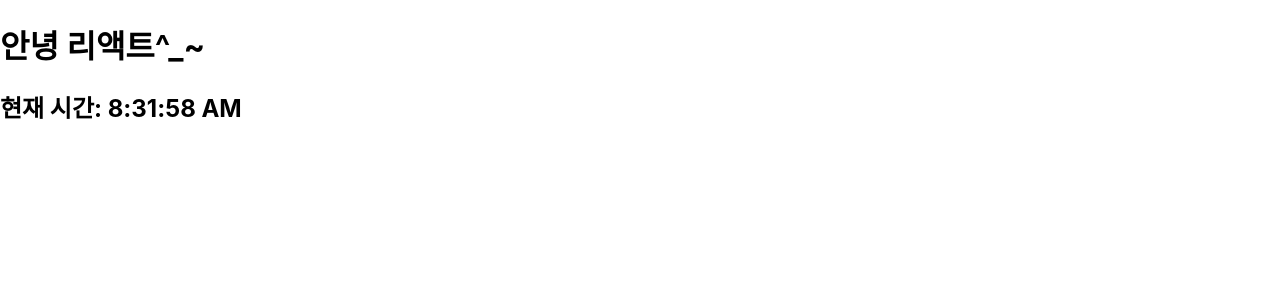
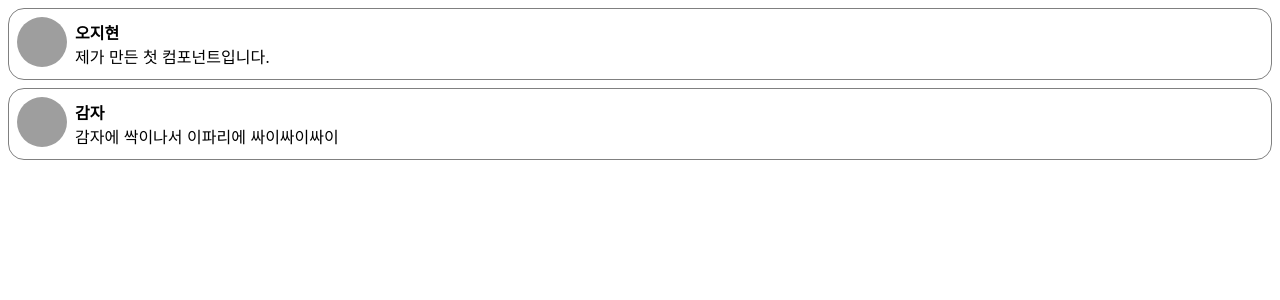
Before and after one commit to zhy2on/practice-react, a React (Create React App) app in the folder go-gamza/: page / in a window 1280 px wide. Shown: the top 300 px of the page. Built offline with nearby package versions, Linux system fonts and the light colour scheme; grey boxes are pictures that could not be loaded.

Commit message:
Feat: 댓글 컴포넌트

```diff
--- /dev/null
+++ b/go-gamza/src/chapter_05/Comment.jsx
@@ -0,0 +1,52 @@
+import React from "react";
+
+const styles = {
+	wrapper: {
+		margin: 8,
+		padding: 8,
+		display: "flex",
+		flexDirection: "row",
+		border: "1px solid grey",
+		borderRadius: 16,
+	},
+	imageContainer: {},
+	image: {
+		width: 50,
+		height: 50,
+		borderRadius: 25,
+	},
+	contentContainer: {
+		marginLeft: 8,
+		display: "flex",
+		flexDirection: "column",
+		justifyContent: "center",
+	},
+	nameText: {
+		color: "black",
+		fontSize: 16,
+		fontWeight: "bold",
+	},
+	commentText: {
+		color: "black",
+		fontSize: 16,
+	},
+};
+
+function Comment(props) {
+	return (
+		<div style={styles.wrapper}>
+			<div style={styles.imageContainer}>
+				<img
+					src="https://w7.pngwing.com/pngs/785/675/png-transparent-potato-illustration-baked-potato-potato-wedges-salt-potatoes-baked-beans-potato-high-quality-computer-network-food-performance.png"
+					style={styles.image}
+				/>
+			</div>
+			<div style={styles.contentContainer}>
+				<span style={styles.nameText}>{props.name}</span>
+				<span style={styles.commentText}>{props.comment}</span>
+			</div>
+		</div>
+	);
+}
+
+export default Comment;
--- /dev/null
+++ b/go-gamza/src/chapter_05/CommentList.jsx
@@ -0,0 +1,13 @@
+import React from "react";
+import Comment from "./Comment"
+
+function CommentList(props) {
+	return (
+		<div>
+			<Comment name={"오지현"} comment={"제가 만든 첫 컴포넌트입니다."}/>
+			<Comment name={"감자"} comment={"감자에 싹이나서 이파리에 싸이싸이싸이"}/>
+		</div>
+	);
+}
+
+export default CommentList;
--- a/go-gamza/src/index.js
+++ b/go-gamza/src/index.js
@@ -6,16 +6,16 @@ import reportWebVitals from './reportWebVitals';
 
 import Library from './chapter_03/Library';
 import Clock from './chapter_04/Clock';
+import CommentList from './chapter_05/CommentList';
 
 const root = ReactDOM.createRoot(document.getElementById('root'));
-setInterval(() => {
-  root.render(
-    <React.StrictMode>
-      <Clock />
-    </React.StrictMode>
-  );
-}, 1000);
 
+root.render(
+  <React.StrictMode>
+    <CommentList />
+  </React.StrictMode>,
+  document.getElementById('root')
+);
 // If you want to start measuring performance in your app, pass a function
 // to log results (for example: reportWebVitals(console.log))
 // or send to an analytics endpoint. Learn more: https://bit.ly/CRA-vitals
```
